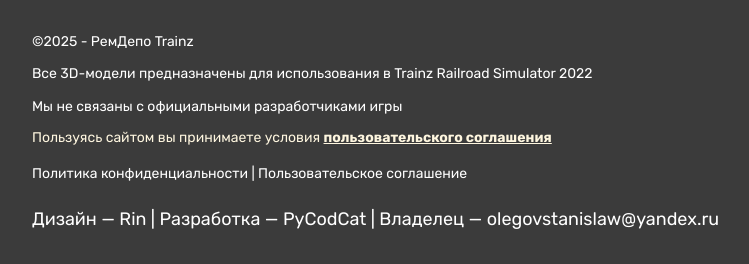
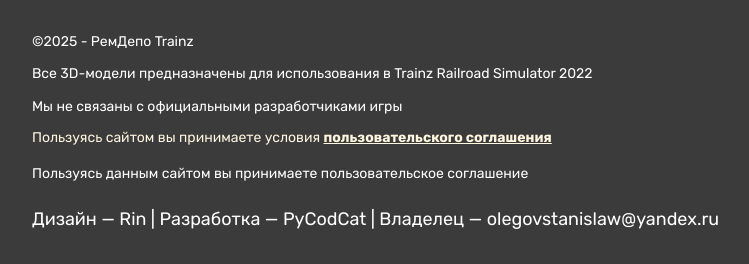
Before and after one commit to 11pyCodcat11/remdepo_trainz, a Django app: template templates/mobile/index.html in a window 1280 px wide. Shown: the part 1772-2036 px from the top of the page, without its empty margins (8-757 px from the left). Run offline with Django 4.2, Linux system fonts and the light colour scheme; the template is opened without the code that fills it, so the values that code supplies are empty; parts of the project's set-up code (start-up, migrations or seed data) failed here and were passed over.

Commit message:
content(footer): replace dual links with acceptance sentence + agreement link

```diff
--- a/templates/desktop/index.html
+++ b/templates/desktop/index.html
@@ -263,8 +263,8 @@
             <p>Все 3D-модели предназначены для использования в Trainz Railroad Simulator 2022</p>
             <p>Мы не связаны с официальными разработчиками игры</p>
             <nav class="footer-links">
-                <a href="{% static 'images/User_agrinement.pdf' %}" target="_blank">Политика конфиденциальности</a> |
-                <a href="{% static 'images/User_agrinement.pdf' %}" target="_blank">Пользовательское соглашение</a>
+                Пользуясь данным сайтом вы принимаете
+                <a href="{% static 'images/User_agrinement.pdf' %}" target="_blank">пользовательское соглашение</a>
             </nav>
             <p class="footer-credits">
                 Дизайн — Rin | Разработка — PyCodCat | Владелец -
--- a/templates/mobile/index.html
+++ b/templates/mobile/index.html
@@ -264,9 +264,8 @@
                 <a href="{% static 'images/User_agrinement.pdf' %}" target="_blank" class="footer-link"><u>пользовательского соглашения</u></a>
             </p>
             <nav class="footer-links">
-                <a href="{% static 'images/User_agrinement.pdf' %}" target="_blank">Политика конфиденциальности</a>
-                <span class="sep">|</span>
-                <a href="{% static 'images/User_agrinement.pdf' %}" target="_blank">Пользовательское соглашение</a>
+                Пользуясь данным сайтом вы принимаете
+                <a href="{% static 'images/User_agrinement.pdf' %}" target="_blank">пользовательское соглашение</a>
             </nav>
             <p class="footer-credits">Дизайн — Rin | Разработка — PyCodCat | Владелец —
                 <a href="mailto:olegovstanislaw@yandex.ru">olegovstanislaw@yandex.ru</a>
```
